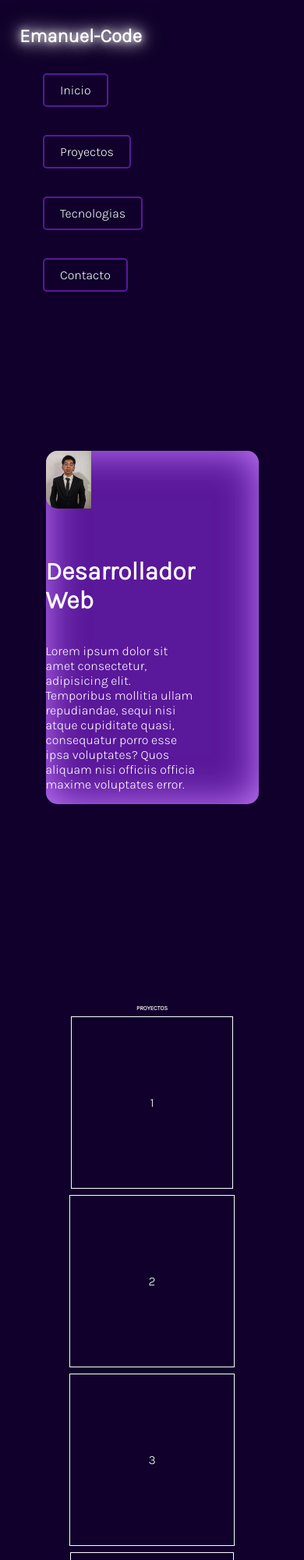
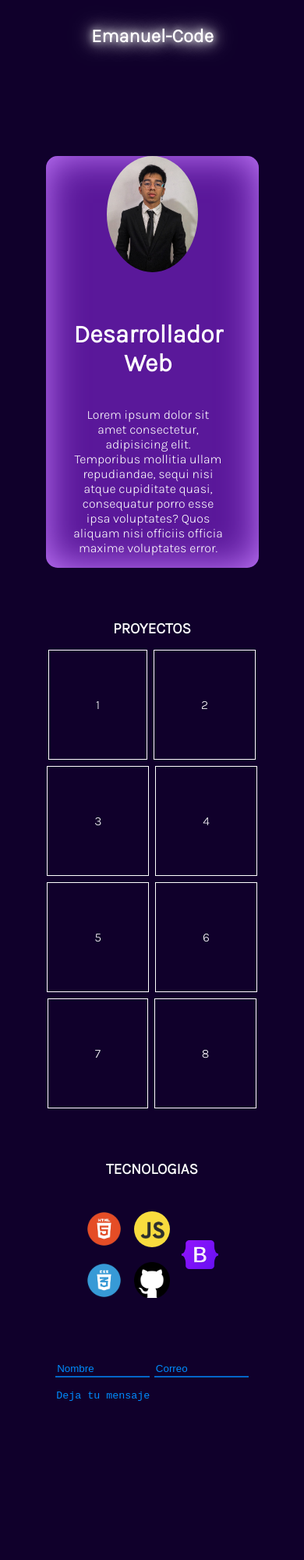
Before and after one commit to Y-emanuel/Portafolio, a plain HTML site: page index.html in a window 390 px wide. Shown: the top 2000 px of the page at 78% size. Drawn offline with nearby package versions, Linux system fonts and the light colour scheme; a web font is replaced by a local one.

Commit message:
full responsive

```diff
--- a/style.css
+++ b/style.css
@@ -63,11 +63,9 @@ li {
 }
 
 .precentacion {
-  position: relative;
   display: flex;
   margin-top: 100px;
   justify-content: center;
-  z-index: 1000;
 }
 
 
@@ -91,9 +89,7 @@ li {
   transition: 1s;
 }
 
-.precentacion__img:hover {
-  box-shadow: #c77dff 10px 0 15px;
-}
+
 
 .precentacion__descripcionCompleta {
   display: flex;
@@ -234,3 +230,66 @@ li {
   color: #008cff;
 
 }
+
+@media (max-width:960px){
+
+  .navegador{
+    position: relative;
+    display: flex;
+    justify-content: center;
+  }
+  .navegador__menu{
+    display: none;
+  }
+
+  .precentacion__img {
+    max-width:30vw;
+
+    border-radius: 50%;
+  }
+  .precentacion__bloque {
+    display: flex;
+    justify-content: center;
+    text-align: center;
+    margin-top: 10px;
+    flex-wrap: wrap;
+  }
+
+  .proyectos__titulo, .tecnologias__titulo{
+    font-size: 5vw;
+  }
+  .proyectos{
+    margin-top: 50px;
+  }
+
+  .tecnologias__img {
+    max-width: 12vw;
+  }
+  .tecnologias__img--radio{
+    max-width: 12vw;
+  }
+  .formulario__input{
+
+    width:30vw;
+
+  }
+
+
+  .formulario_textarea{
+
+    width: 63vw;
+    height: 30vh;
+
+  }
+
+  .tecnologias{
+    margin-top: 50px;
+  }
+
+}
+
+@media (max-width:620px){
+  .proyectos__cajas{
+    padding: 60px;
+  }
+}
```
